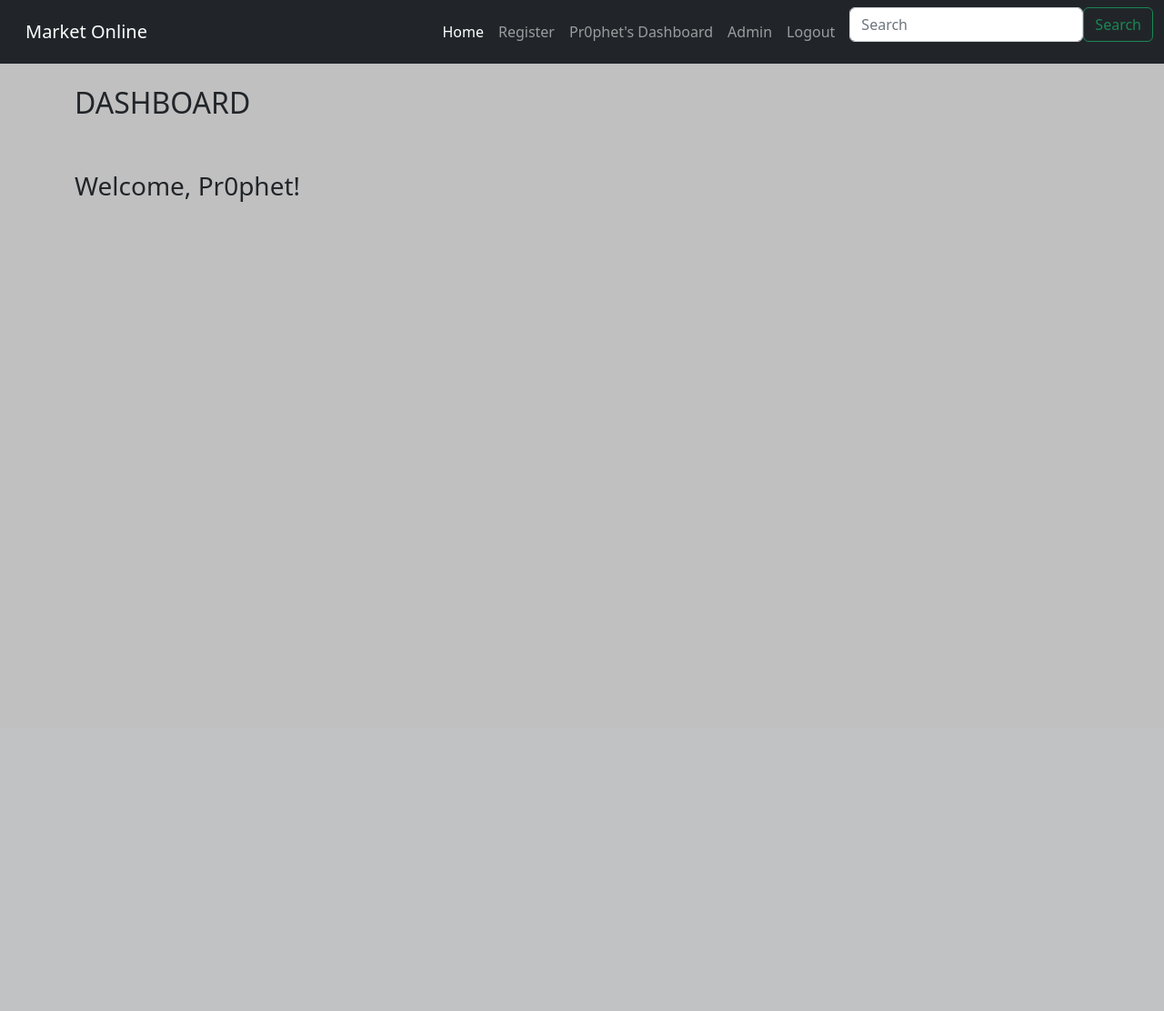
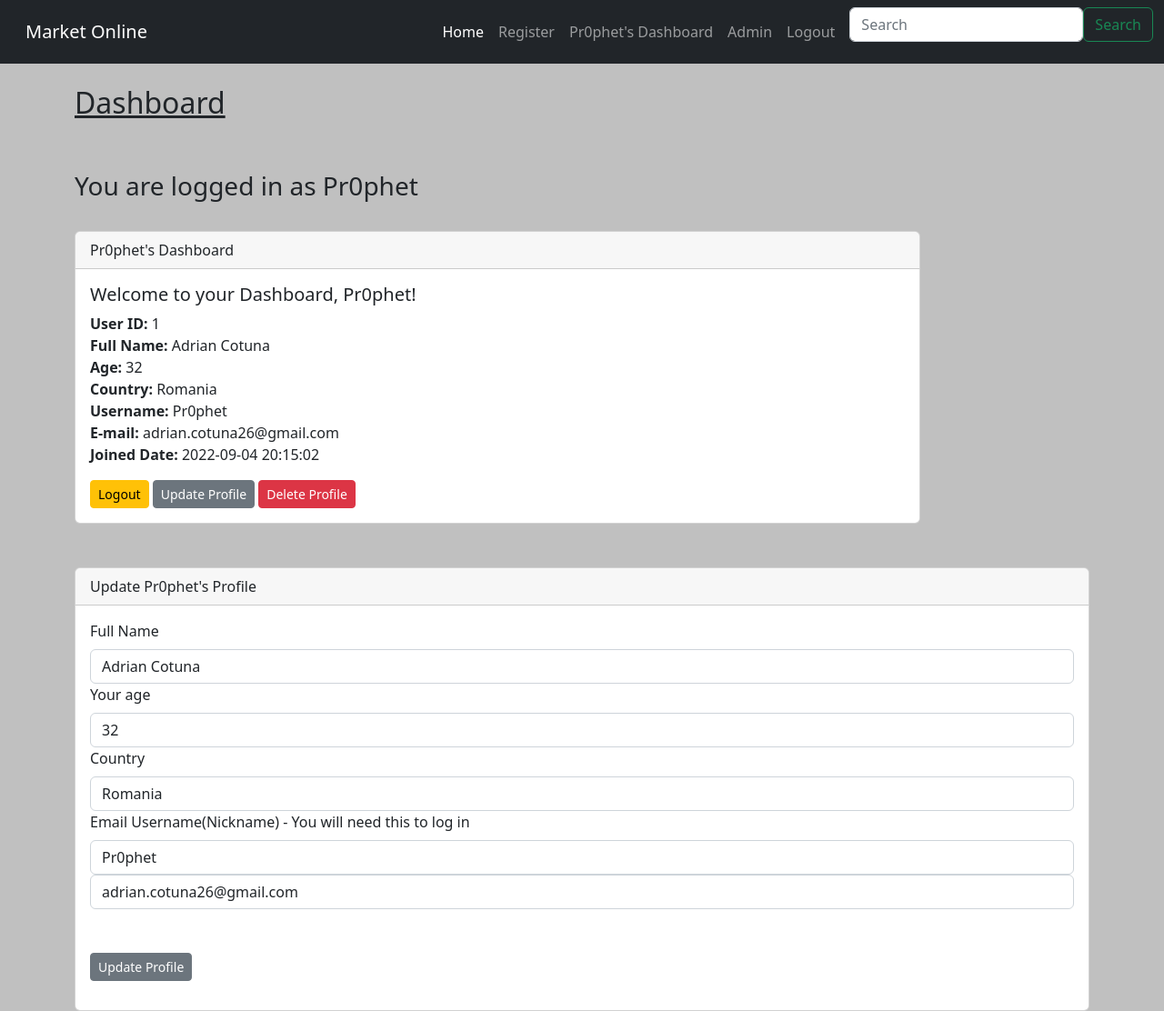
Before and after one commit to xAdrianCx/Market-Online, a Flask app: page /dashboard in a window 1280 px wide. Shown: the whole page at 91% size. Before the commit the page ends 222 px from the top, so only its background shows below. Run offline with Flask 2, Linux system fonts and the light colour scheme; a user stored in the database is signed in.

Commit message:
Reworked user dashboard

```diff
--- a/app.py
+++ b/app.py
@@ -1,4 +1,4 @@
-from flask import Flask, render_template, flash, redirect, url_for
+from flask import Flask, render_template, flash, redirect, url_for, request
 from flask_wtf import FlaskForm
 from wtforms import StringField, PasswordField, BooleanField, SubmitField
 from wtforms.validators import InputRequired, Email, Length
@@ -28,7 +28,10 @@ login_manager.login_view = 'login'
 
 # Create a Users class.
 class Users(UserMixin, db.Model):
-    id = db.Column(db.Integer, primary_key=True)
+    id = db.Column(db.Integer(), primary_key=True)
+    full_name = db.Column(db.String(200))
+    age = db.Column(db.Integer())
+    location = db.Column(db.String())
     username = db.Column(db.String(15), unique=True)
     password = db.Column(db.String(80))
     email = db.Column(db.String(), unique=True)
@@ -45,12 +48,25 @@ class LoginForm(FlaskForm):
 
 # Create Registration Form.
 class RegistrationForm(FlaskForm):
-    username = StringField("Username", validators=[InputRequired(), Length(min=4, max=15)])
+    full_name = StringField("Full Name", validators=[InputRequired()])
+    age = StringField("Your age", validators=[InputRequired()])
+    location = StringField("Country", validators=[InputRequired()])
+    username = StringField("Username(Nickname) - You will need this to log in", validators=[InputRequired(), Length(min=4, max=15)])
     password = PasswordField("Password", validators=[InputRequired(), Length(min=8, max=80)])
     email = StringField("Email", validators=[InputRequired(), Email(message="Invalid E-mail!")])
     date_added = str(datetime.now()).split(".")[0]
     signup = SubmitField("Register")
 
+
+# Create a UserUpdate form.
+class UserUpdate(FlaskForm):
+    full_name = StringField("Full Name", validators=[InputRequired()])
+    age = StringField("Your age", validators=[InputRequired()])
+    location = StringField("Country", validators=[InputRequired()])
+    username = StringField("Username(Nickname) - You will need this to log in",
+                           validators=[InputRequired(), Length(min=4, max=15)])
+    email = StringField("Email", validators=[InputRequired(), Email(message="Invalid E-mail!")])
+    submit = SubmitField("Update Profile")
 
 
 # Create index route.
@@ -62,9 +78,11 @@ def index():
 @app.route("/admin")
 @login_required
 def admin():
+    all_users = Users.query.order_by(Users.date_added)
     id = current_user.id
     if id == 1:
-        return render_template("admin.html")
+        return render_template("admin.html",
+                               all_users=all_users)
     else:
         flash("Sorry only admins can access admin page.")
         return redirect((url_for("dashboard")))
@@ -81,8 +99,8 @@ def login():
                 login_user(user, remember=form.remember.data)
                 flash("Logged in successfully!")
                 return redirect(url_for('dashboard'))
-        flash(f"Invalid username or password.")
-        # return "<h1>" + form.username.data + " " + form.password.data + "</h>"
+        else:
+            flash(f"Invalid username or password.")
     return render_template("login.html",
                            form=form)
 
@@ -90,18 +108,26 @@ def login():
 @app.route("/signup", methods=["GET", "POST"])
 def signup():
     form = RegistrationForm()
+    if form.validate_on_submit():
+        user = Users.query.filter_by(username=form.username.data).first()
+        mail = Users.query.filter_by(email=form.email.data).first()
+        hashed_password = generate_password_hash(form.password.data, method='sha256')
+        if user:
+            flash(f"Username '{form.username.data}' already exists.")
+        if mail:
+            flash(f"E-mail address '{form.email.data}' is already asociated to another user.")
+        else:
+            new_user = Users(full_name=form.full_name.data,
+                             age=form.age.data,
+                             location=form.location.data,
+                             username=form.username.data,
+                             email=form.email.data,
+                             password=hashed_password,
+                             date_added=form.date_added)
 
-    if form.validate_on_submit():
-        hashed_password = generate_password_hash(form.password.data, method='sha256')
-        new_user = Users(username=form.username.data,
-                         email=form.email.data,
-                         password=hashed_password,
-                         date_added=form.date_added)
-        db.session.add(new_user)
-        db.session.commit()
-        flash(f"User '{form.username.data}' has been successfully created.")
-        # return "<h1>"+ form.username.data + " " + form.password.data + " " + form.email.data + "</h>"
-
+            db.session.add(new_user)
+            db.session.commit()
+            flash(f"User '{form.username.data}' has been successfully created. Got to login page.")
     return render_template("signup.html",
                            form=form)
 
@@ -111,17 +137,44 @@ def load_user(user_id):
     return Users.query.get(int(user_id))
 
 # Create a dashboard route.
-@app.route("/dashboard")
+@app.route("/dashboard", methods=["GET", "POST"])
 @login_required
 def dashboard():
+    form = UserUpdate()
+    id = current_user.id
+    to_update = Users.query.get_or_404(id)
+    if request.method == "POST":
+        to_update.full_name = request.form["full_name"]
+        to_update.age = request.form["age"]
+        to_update.location = request.form["location"]
+        to_update.username = request.form["username"]
+        to_update.email = request.form["email"]
+        try:
+            db.session.commit()
+            flash("User details updated successfully!")
+            return render_template("dashboard.html",
+                                   current_user=current_user,
+                                   to_update=to_update,
+                                   form=form)
+        except:
+            flash("Oops! Seems there was an error! Try again!")
+            return render_template("dashboard.html",
+                                   current_user=current_user,
+                                   to_update=to_update,
+                                   form=form)
     return render_template("dashboard.html",
-                           name=current_user.username)
+                           current_user=current_user,
+                           to_update=to_update,
+                           form=form)
 
 @app.route("/logout")
 @login_required
 def logout():
     logout_user()
-    return redirect(url_for("index"))
+    return redirect(url_for("login"))
+
+
+
 
 
 if __name__ == "__main__":
--- a/templates/dashboard.html
+++ b/templates/dashboard.html
@@ -7,17 +7,56 @@
     </div>
 
 {% endfor %}
+
 <div class="col-sm-9 col-sm-9-offset-3 col-md-10 col-md-offset-2 main">
-    <h2 class="page-header">DASHBOARD</h2>
+    <h2 class="page-header"><u>Dashboard</u></h2>
     <br/><br/>
-    <h3 class="page-header">Welcome, {{ name }}!</h3>
+    <h3 class="page-header">You are logged in as {{ current_user.username }}</h3>
+    <br/>
 
-
-
-
+<div class="card">
+  <div class="card-header">
+    {{ current_user.username }}'s Dashboard
 
 </div>
+  <div class="card-body">
+    <h5 class="card-title">Welcome to your Dashboard, {{ current_user.username }}!</h5>
+    <p class="card-text"><strong>User ID: </strong>{{ current_user.id}}<br/>
+                        <strong>Full Name: </strong>{{ current_user.full_name}}<br/>
+                        <strong>Age: </strong>{{ current_user.age}}<br/>
+                        <strong>Country: </strong>{{ current_user.location}}<br/>
+                        <strong>Username: </strong>{{ current_user.username}}<br/>
+                        <strong>E-mail: </strong>{{ current_user.email}}<br/>
+                        <strong>Joined Date: </strong>{{ current_user.date_added}}<br/></p>
+    <a href="{{ url_for('logout') }}" class="btn btn-warning btn-sm">Logout</a>
+    <a href="{{ url_for('dashboard') }}" class="btn btn-secondary btn-sm">Update Profile</a>
+    <a href="#" class="btn btn-danger btn-sm">Delete Profile</a>
+  </div>
+</div>
+</div>
+<br/><br/>
+<div class="card">
+  <div class="card-header">
+   Update {{ current_user.username }}'s Profile
 
+</div>
+    <div class="card-body">
 
-
+        <form action="/dashboard" method="POST">
+            {{ form.hidden_tag() }}
+            {{ form.full_name.label(class="form-label") }}
+            {{ form.full_name(class="form-control", value=to_update.full_name) }}
+            {{ form.age.label(class="form-label") }}
+            {{ form.age(class="form-control", value=to_update.age) }}
+            {{ form.location.label(class="form-label") }}
+            {{ form.location(class="form-control", value=to_update.location) }}
+            {{ form.email.label(class="form-label") }}
+            {{ form.username.label(class="form-label") }}
+            {{ form.username(class="form-control", value=to_update.username) }}
+            {{ form.email(class="form-control", value=to_update.email) }}
+            <br/><br/>
+            {{ form.submit( class="btn btn-sm btn-secondary") }}
+        </form>
+    </div>
+</div>
 {% endblock %}
--- a/templates/login.html
+++ b/templates/login.html
@@ -12,6 +12,7 @@
       <form class="form-signin" method="POST" action="login">
         <h2 class="form-signin-heading">Log Into Your Account</h2>
           <br/>
+          <div class="shadow p-3 mb-5 bg-body rounded">
           {{ form.hidden_tag() }}
           {{ form.username.label(
           class="form-label") }}
@@ -30,6 +31,7 @@
           <br/><br/>
           {{ form.submit(
           class="btn btn-secondary") }}
+          </div>
       </form>
 
     </div>
```
Also changed, not shown: templates/admin.html (+29 -3 lines), templates/signup.html (+13 -3 lines), database.db.
